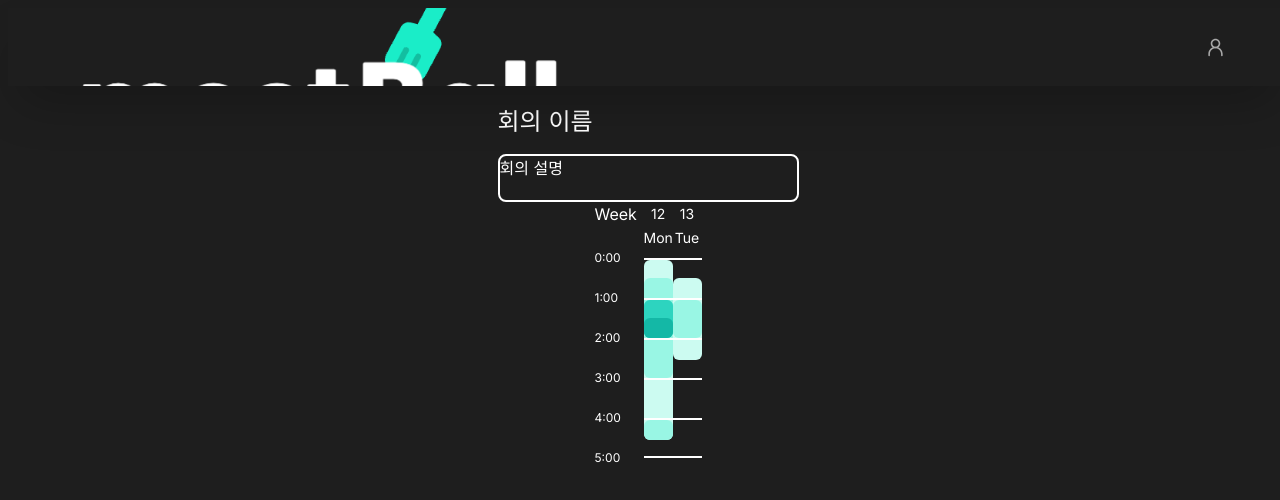
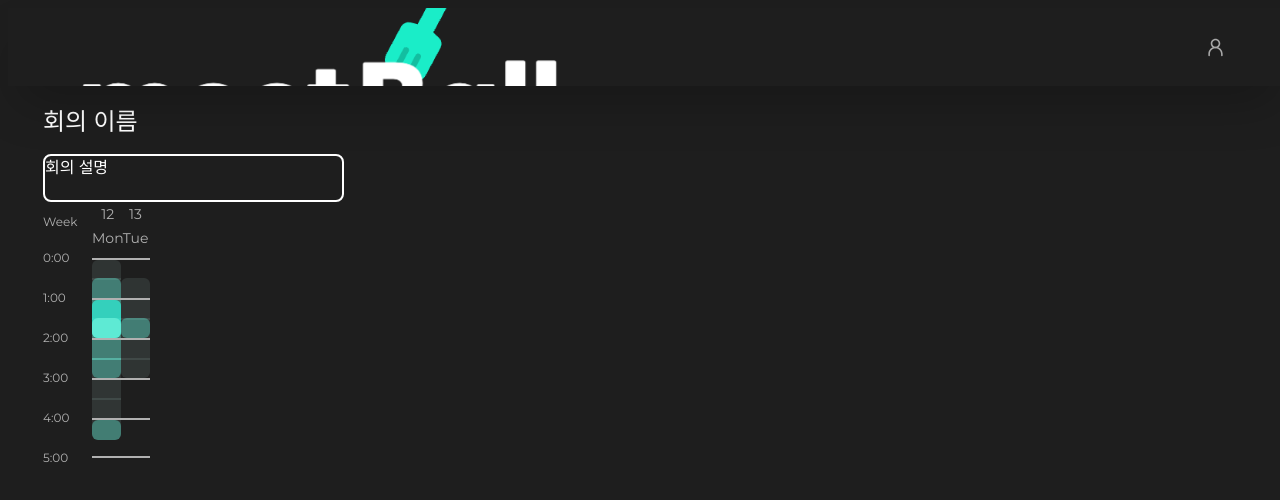
Before and after one commit to jieun0824/meet-ball, a Next.js app: page /meet/1 in a window 1280 px wide. Shown: the top 500 px of the page. Built offline with nearby package versions, Linux system fonts and the light colour scheme.

Commit message:
design complete

```diff
--- /dev/null
+++ b/public/font/timeTableFont.ts
@@ -0,0 +1,13 @@
+import { Montserrat } from 'next/font/google';
+
+const cls = (...className: string[]) => {
+  return className.join(' ');
+};
+
+const montserrat = Montserrat({
+  subsets: ['latin'],
+  weight: '400',
+  variable: '--font-montserrat',
+});
+
+export const TimeTableFont = cls(montserrat.className);
--- /dev/null
+++ b/src/app/(main)/meet/[meetId]/layout.tsx
@@ -0,0 +1,7 @@
+import { TimeTableFont } from '../../../../../public/font/timeTableFont';
+
+export default function Layout({
+  children,
+}: Readonly<{ children: React.ReactNode }>) {
+  return <div className={TimeTableFont}>{children}</div>;
+}
--- a/src/app/(main)/meet/[meetId]/page.tsx
+++ b/src/app/(main)/meet/[meetId]/page.tsx
@@ -12,14 +12,48 @@ export default function MeetPage({ params }: { params: { meetId: string } }) {
     },
     '2023-11-13': {
       Taegon: [1, 2, 3],
-      Kim: [2, 3, 4],
+      Kim: [3, 4, 5],
     },
+    // '2023-11-13': {
+    //   Taegon: [1, 2, 3],
+    //   Kim: [2, 3, 4],
+    // },
+    // '2023-11-15': {
+    //   Taegon: [1, 3, 5],
+    //   Kim: [4, 5, 7],
+    //   Tae: [1, 2, 3, 4],
+    //   Gon: [3, 4, 5],
+    // },
+    // '2023-11-16': {
+    //   Taegon: [1, 3, 5],
+    //   Kim: [4, 5, 7],
+    //   Tae: [1, 2, 3, 4],
+    //   Gon: [3, 4, 5],
+    // },
+    // '2023-11-17': {
+    //   Taegon: [1, 3, 5],
+    //   Kim: [4, 5, 7],
+    //   Tae: [1, 2, 3, 4],
+    //   Gon: [3, 4, 5],
+    // },
+    // '2023-11-18': {
+    //   Taegon: [1, 3, 5],
+    //   Kim: [4, 5, 7],
+    //   Tae: [1, 2, 3, 4],
+    //   Gon: [3, 4, 5],
+    // },
+    // '2023-11-19': {
+    //   Taegon: [1, 3, 5],
+    //   Kim: [4, 5, 7],
+    //   Tae: [1, 2, 3, 4],
+    //   Gon: [3, 4, 5],
+    // },
   };
 
   const startTime: number = 0;
   const endTime: number = 10;
   return (
-    <div className="grid place-items-center">
+    <div className="ml-[35px]">
       <div className="w-[301px] text-white mt-5 ">
         <p className="text-2xl">회의 이름</p>
         <div className="w-[301px] h-[48px] mt-4 items-center border-2 rounded-lg border-white">
--- a/src/components/timeTable/timeComponent.tsx
+++ b/src/components/timeTable/timeComponent.tsx
@@ -29,116 +29,116 @@ export default function TimeComponent({
         case 1:
           if (previousOpacity < i && nextOpacity < i) {
             returnedDiv.push(
-              <div className="absolute w-[29px] h-[20px] rounded-md bg-teal-100 z-1"></div>
+              <div className="absolute w-[29px] h-[20px] rounded-md bg-teal-100 bg-opacity-10 z-1"></div>
             );
             break;
           }
           if (previousOpacity < i) {
             returnedDiv.push(
-              <div className="absolute w-[29px] h-[20px] rounded-t-md bg-teal-100 z-1"></div>
+              <div className="absolute w-[29px] h-[20px] rounded-t-md bg-teal-100 bg-opacity-10 z-1"></div>
             );
             break;
           }
           if (nextOpacity < i) {
             returnedDiv.push(
-              <div className="absolute w-[29px] h-[20px] rounded-b-md bg-teal-100 z-1"></div>
+              <div className="absolute w-[29px] h-[20px] rounded-b-md bg-teal-100 bg-opacity-10 z-1"></div>
             );
             break;
           }
           returnedDiv.push(
-            <div className="absolute w-[29px] h-[20px] bg-teal-100 z-1"></div>
+            <div className="absolute w-[29px] h-[20px] bg-teal-100 bg-opacity-10 z-1"></div>
           );
           break;
         case 2:
           if (previousOpacity < i && nextOpacity < i) {
             returnedDiv.push(
-              <div className="absolute w-[29px] h-[20px] rounded-md bg-teal-200 z-2"></div>
+              <div className="absolute w-[29px] h-[20px] rounded-md bg-teal-300 bg-opacity-40 z-2"></div>
             );
             break;
           }
           if (previousOpacity < i) {
             returnedDiv.push(
-              <div className="absolute w-[29px] h-[20px] rounded-t-md bg-teal-200 z-2"></div>
+              <div className="absolute w-[29px] h-[20px] rounded-t-md bg-teal-300 bg-opacity-40 z-2"></div>
             );
             break;
           }
           if (nextOpacity < i) {
             returnedDiv.push(
-              <div className="absolute w-[29px] h-[20px] rounded-b-md bg-teal-200 z-2"></div>
+              <div className="absolute w-[29px] h-[20px] rounded-b-md bg-teal-300 bg-opacity-40 z-2"></div>
             );
             break;
           }
           returnedDiv.push(
-            <div className="absolute w-[29px] h-[20px] bg-teal-200 z-2"></div>
+            <div className="absolute w-[29px] h-[20px] bg-teal-300 bg-opacity-40 z-2"></div>
           );
           break;
         case 3:
           if (previousOpacity < i && nextOpacity < i) {
             returnedDiv.push(
-              <div className="absolute w-[29px] h-[20px] rounded-md bg-teal-300 z-3"></div>
+              <div className="absolute w-[29px] h-[20px] rounded-md bg-teal-300 bg-opacity-60 z-3"></div>
             );
             break;
           }
           if (previousOpacity < i) {
             returnedDiv.push(
-              <div className="absolute w-[29px] h-[20px] rounded-t-md bg-teal-300 z-3"></div>
+              <div className="absolute w-[29px] h-[20px] rounded-t-md bg-teal-300 bg-opacity-60 z-3"></div>
             );
             break;
           }
           if (nextOpacity < i) {
             returnedDiv.push(
-              <div className="absolute w-[29px] h-[20px] rounded-b-md bg-teal-300 z-3"></div>
+              <div className="absolute w-[29px] h-[20px] rounded-b-md bg-teal-300 bg-opacity-60 z-3"></div>
             );
             break;
           }
           returnedDiv.push(
-            <div className="absolute w-[29px] h-[20px] bg-teal-300 z-3"></div>
+            <div className="absolute w-[29px] h-[20px] bg-teal-300 bg-opacity-60 z-3"></div>
           );
           break;
         case 4:
           if (previousOpacity < i && nextOpacity < i) {
             returnedDiv.push(
-              <div className="absolute w-[29px] h-[20px] rounded-md bg-teal-400 z-4"></div>
+              <div className="absolute w-[29px] h-[20px] rounded-md bg-teal-400 bg-opacity-80 z-4"></div>
             );
             break;
           }
           if (previousOpacity < i) {
             returnedDiv.push(
-              <div className="absolute w-[29px] h-[20px] rounded-t-md bg-teal-400 z-4"></div>
+              <div className="absolute w-[29px] h-[20px] rounded-t-md bg-teal-400 bg-opacity-80 z-4"></div>
             );
             break;
           }
           if (nextOpacity < i) {
             returnedDiv.push(
-              <div className="absolute w-[29px] h-[20px] rounded-b-md bg-teal-400 z-4"></div>
+              <div className="absolute w-[29px] h-[20px] rounded-b-md bg-teal-400 bg-opacity-80 z-4"></div>
             );
             break;
           }
           returnedDiv.push(
-            <div className="absolute w-[29px] h-[20px] bg-teal-400 z-4"></div>
+            <div className="absolute w-[29px] h-[20px] bg-teal-400 bg-opacity-80 z-4"></div>
           );
           break;
         case 5:
           if (previousOpacity < i && nextOpacity < i) {
             returnedDiv.push(
-              <div className="absolute w-[29px] h-[20px] rounded-md bg-teal-500 z-5"></div>
+              <div className="absolute w-[29px] h-[20px] rounded-md bg-teal-300 bg-opacity-100 z-5"></div>
             );
             break;
           }
           if (previousOpacity < i) {
             returnedDiv.push(
-              <div className="absolute w-[29px] h-[20px] rounded-t-md bg-teal-500 z-5"></div>
+              <div className="absolute w-[29px] h-[20px] rounded-t-md bg-teal-300 bg-opacity-100 z-5"></div>
             );
             break;
           }
           if (nextOpacity < i) {
             returnedDiv.push(
-              <div className="absolute w-[29px] h-[20px] rounded-b-md bg-teal-500 z-5"></div>
+              <div className="absolute w-[29px] h-[20px] rounded-b-md bg-teal-300 bg-opacity-100 z-5"></div>
             );
             break;
           }
           returnedDiv.push(
-            <div className="absolute w-[29px] h-[20px] bg-teal-500 z-5"></div>
+            <div className="absolute w-[29px] h-[20px] bg-teal-300 bg-opacity-100 z-5"></div>
           );
           break;
       }
@@ -170,16 +170,16 @@ export default function TimeComponent({
     <>
       {timeIndex % 2 === 1 &&
         (timeIndex === endTimeNum - 1 ? (
-          <div className="relative h-[20px] border-b-2 border-white">
+          <div className="relative h-[20px] border-b-2 border-[#B1B1B1]">
             {backgroundColorByOpcity(opacity, previousOpacity, nextOpacity)}
           </div>
         ) : (
-          <div className="relative h-[20px] border-white">
+          <div className="relative h-[20px] border-[#B1B1B1]">
             {backgroundColorByOpcity(opacity, previousOpacity, nextOpacity)}
           </div>
         ))}
       {timeIndex % 2 === 0 && (
-        <div className="relative h-[20px] border-t-2 border-white">
+        <div className="relative h-[20px] border-t-2 border-[#B1B1B1]">
           {backgroundColorByOpcity(opacity, previousOpacity, nextOpacity)}
         </div>
       )}
--- a/src/components/timeTable/timeTableBody.tsx
+++ b/src/components/timeTable/timeTableBody.tsx
@@ -27,9 +27,9 @@ export default function TimeTableBody({
     : [];
 
   return (
-    <div className="text-white flex">
+    <div className="text-[#B1B1B1] font-montserrat text-xs flex">
       <div className="w-[49px]">
-        <div className="h-[40px] mb-2">
+        <div className="h-[40px] mb-2 flex items-center">
           <p>Week</p>
         </div>
         {timeList.map((time: number, index: number) => {
--- a/tailwind.config.ts
+++ b/tailwind.config.ts
@@ -21,6 +21,9 @@ const config: Config = {
         textColor: '#20ECC7',
       },
     },
+    fontFamily: {
+      montserrat: ['var(--font-montserrat)'],
+    },
   },
   plugins: [],
 };
```
